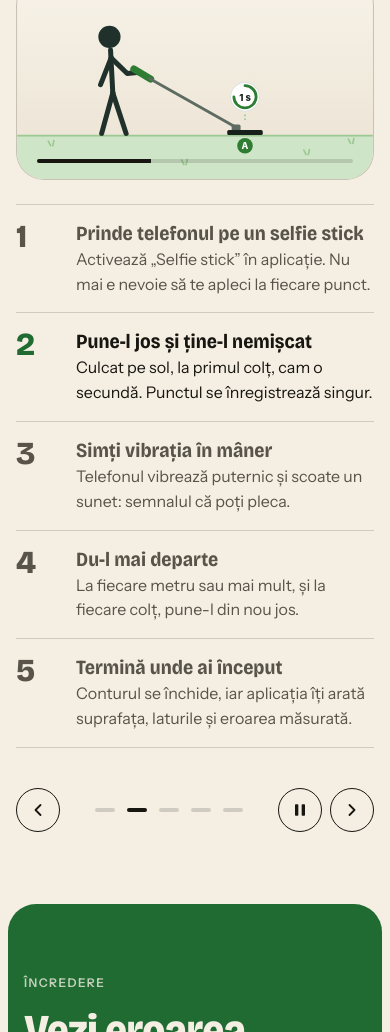
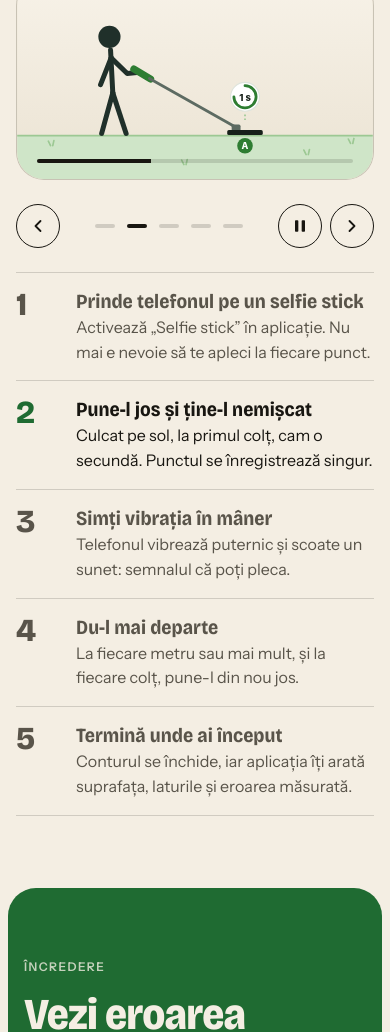
Before and after one commit to DenisDaniel707/walkmeasure-site, a plain HTML site: page index.html in a window 390 px wide. Shown: the part 3825-4857 px from the top of the page. Drawn offline with Linux system fonts and the light colour scheme.

Commit message:
Website: slideshow controls under the picture on phones
Co-Authored-By: Claude Opus 5.5 <noreply@anthropic.com>

```diff
--- a/assets/styles.css
+++ b/assets/styles.css
@@ -410,6 +410,11 @@ section { padding: clamp(72px, 11vw, 160px) 0; position: relative; }
 .demo-pause[aria-pressed="true"] .icon-pause { display: none; }
 /* The demo pieces sit in two columns: captions with the text, stage and controls to the right. */
 .demo { display: grid; gap: 24px; }
+@media (max-width: 999.98px) {
+  /* On phones the controls stay right under the picture, the steps follow. */
+  .demo-controls { order: 1; margin-top: 0; }
+  .slide-caption { order: 2; }
+}
 @media (min-width: 1000px) {
   .demo { grid-template-columns: 5fr 7fr; grid-template-areas: "steps stage" "steps controls"; gap: 0 64px; align-items: start; }
   .demo-stage { grid-area: stage; }
```
